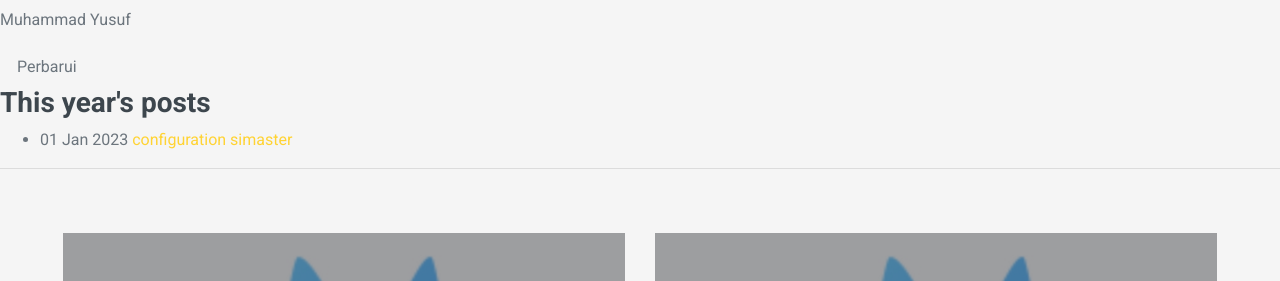
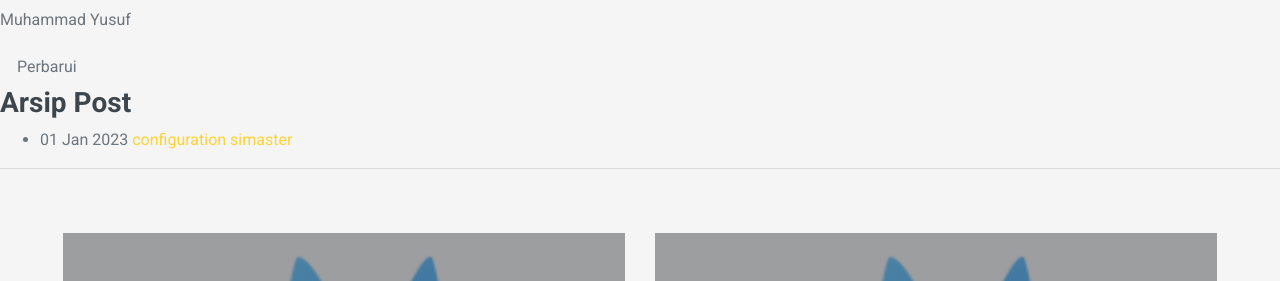
Before and after one commit to mwnsofficial/simaster, a Jekyll site: the page built from pages/blog/arsip.html, in a window 1280 px wide. Shown: the part 543-824 px from the top of the page. Built offline with Jekyll 4.4.1, drawn with Linux system fonts in a browser that asks for light colours; nearby versions of some CDN libraries.

Commit message:
Update arsip.html

```diff
--- a/pages/blog/arsip.html
+++ b/pages/blog/arsip.html
@@ -11,7 +11,7 @@ folder: blog
     <div class="post-list">
 
     <section id="archive">
-        <h3>This year's posts</h3>
+        <h3>{{ page.title }}</h3>
         {%for post in site.posts %}
         {% unless post.next %}
         <ul class="this">
```
